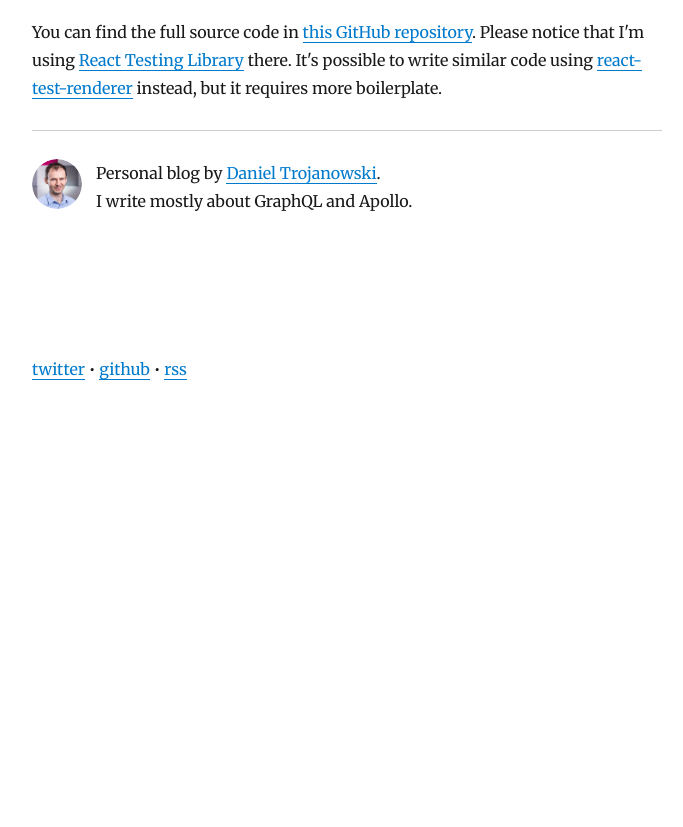
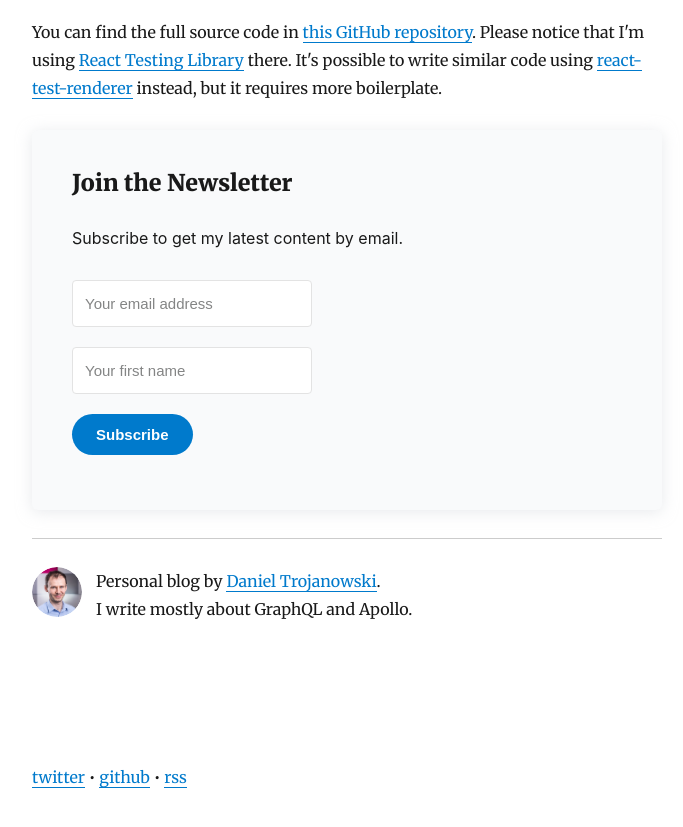
Before and after one commit to trojanowski/trojanowski.dev, a Gatsby site: page /apollo-hooks-testing-without-act-warnings/ in a window 1280 px wide. Shown: the part 3360-4187 px from the top of the page, without its empty margins (293-976 px from the left). Before the commit the page ends 3785 px from the top, so only its background shows below. Built offline with nearby package versions, Linux system fonts and the light colour scheme; Gatsby itself is replaced by a stand-in of ours; some packages are replaced by stand-ins of ours.

Commit message:
Add newsletter form

```diff
--- /dev/null
+++ b/src/components/newsletter-form.css
@@ -0,0 +1,79 @@
+/*
+  Partially based on https://github.com/gaearon/overreacted.io/blob/efdf124152fa5cd5eae44f62e3ba73c27d4a3e38/src/components/Signup.css
+  and https://github.com/gaearon/overreacted.io/blob/efdf124152fa5cd5eae44f62e3ba73c27d4a3e38/src/components/Signup.js#L1
+*/
+
+.NewsletterForm {
+  padding: 40px;
+  font-family: BlinkMacSystemFont, -apple-system, "Segoe UI", Roboto,
+    "Helvetica Neue", Arial, "Noto Sans", sans-serif, "Apple Color Emoji",
+    "Segoe UI Emoji", "Segoe UI Symbol", "Noto Color Emoji";
+  background-color: #f9fafb;
+  border-radius: 6px;
+  box-shadow: 0 2px 15px 0 rgba(210, 214, 220, 0.5);
+}
+
+.NewsletterForm__header {
+  margin-top: 0;
+}
+
+.NewsletterForm__field {
+  margin-bottom: 20px;
+}
+
+.NewsletterForm__input {
+  width: 240px;
+  color: black;
+  background: #ffffff;
+  font-size: 15px;
+  padding: 12px;
+  border: 1px solid #e3e3e3;
+  border-radius: 4px;
+  line-height: 1.4;
+  margin: 0;
+  -webkit-transition: border-color ease-out 300ms;
+  transition: border-color ease-out 300ms;
+}
+.NewsletterForm__input:focus {
+  outline: none;
+  border-color: #007acc;
+  -webkit-transition: border-color ease 300ms;
+  transition: border-color ease 300ms;
+}
+.NewsletterForm__input::-webkit-input-placeholder {
+  color: #848585;
+}
+.NewsletterForm__input::-moz-placeholder {
+  color: #848585;
+}
+.NewsletterForm__input:-ms-input-placeholder {
+  color: #848585;
+}
+.NewsletterForm__input::placeholder {
+  color: #848585;
+}
+
+.NewsletterForm__submit {
+  padding: 12px 24px;
+  background-color: #007acc;
+
+  border: 0;
+  border-radius: 24px;
+  color: #fff;
+  cursor: pointer;
+  display: inline-block;
+  text-align: center;
+  font-size: 15px;
+  font-weight: 700;
+  margin-bottom: 15px;
+  overflow: hidden;
+  position: relative;
+  vertical-align: middle;
+
+  transition: background-color 0.3s ease-in-out;
+}
+
+.NewsletterForm__submit:focus,
+.NewsletterForm__submit:hover {
+  background-color: #005c99;
+}
--- /dev/null
+++ b/src/components/newsletter-form.js
@@ -0,0 +1,41 @@
+import React from "react"
+
+import "./newsletter-form.css"
+
+export default function NewsletterForm() {
+  return (
+    <aside>
+      <form
+        action="https://gmail.us20.list-manage.com/subscribe/post?u=d488bb9adc8cf980c14e34b07&amp;id=09789322ca"
+        className="NewsletterForm"
+        method="post"
+        target="_blank"
+      >
+        <h3 className="NewsletterForm__header">Join the Newsletter</h3>
+        <p>Subscribe to get my latest content by email.</p>
+        <div className="NewsletterForm__field">
+          <input
+            className="NewsletterForm__input"
+            placeholder="Your email address"
+            type="email"
+            defaultValue=""
+            name="EMAIL"
+            required
+          />
+        </div>
+        <div className="NewsletterForm__field">
+          <input
+            className="NewsletterForm__input"
+            placeholder="Your first name"
+            type="text"
+            defaultValue=""
+            name="FNAME"
+          />
+        </div>
+        <button className="NewsletterForm__submit" type="submit">
+          Subscribe
+        </button>
+      </form>
+    </aside>
+  )
+}
--- a/src/templates/blog-post.js
+++ b/src/templates/blog-post.js
@@ -2,6 +2,7 @@ import React from "react"
 import { Link, graphql } from "gatsby"
 
 import Bio from "../components/bio"
+import NewsletterForm from "../components/newsletter-form"
 import Layout from "../components/layout"
 import SEO from "../components/seo"
 import { rhythm, scale } from "../utils/typography"
@@ -39,6 +40,7 @@ class BlogPostTemplate extends React.Component {
             </p>
           </header>
           <section dangerouslySetInnerHTML={{ __html: post.html }} />
+          <NewsletterForm />
           <hr
             style={{
               marginBottom: rhythm(1),
```
